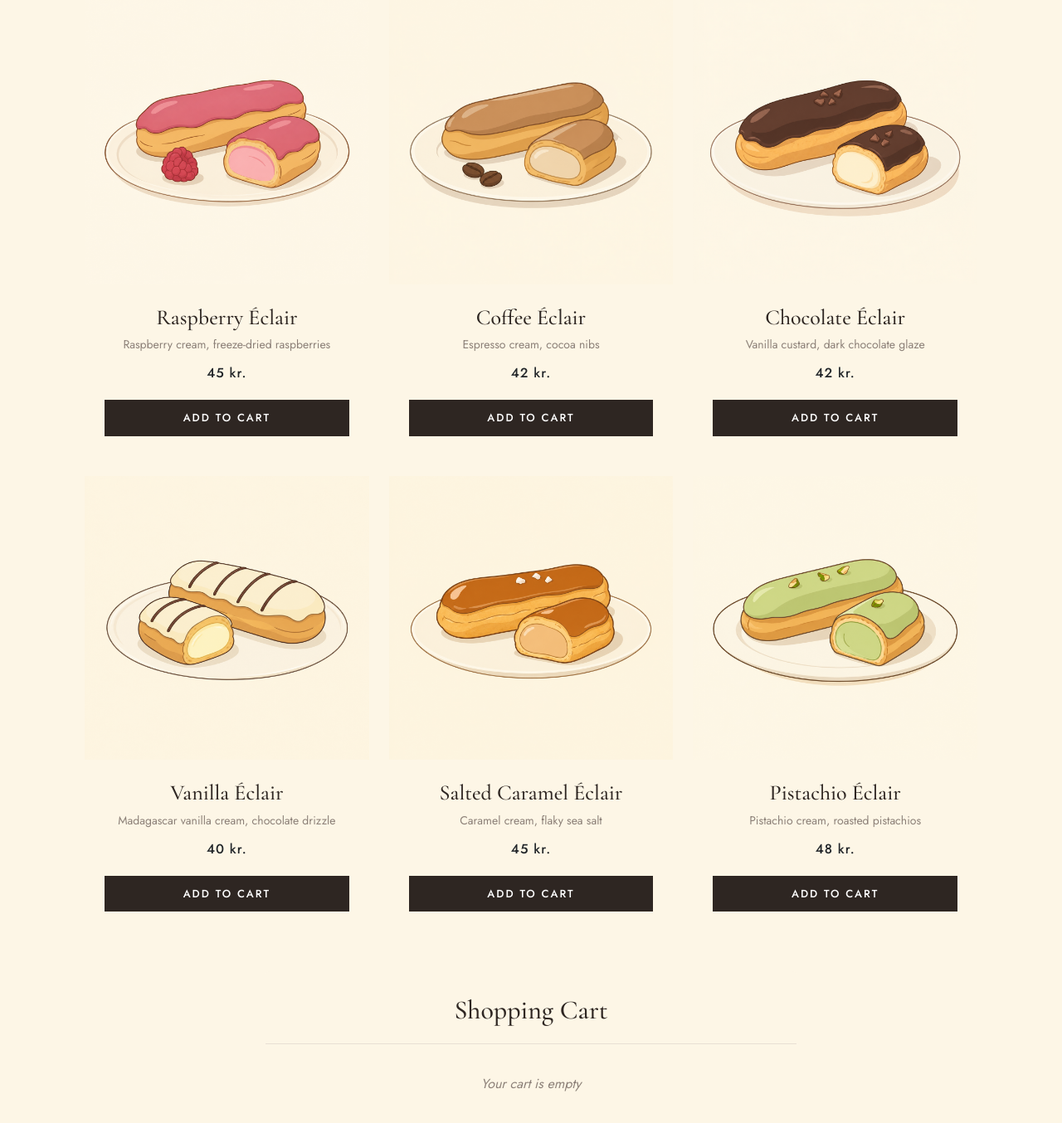
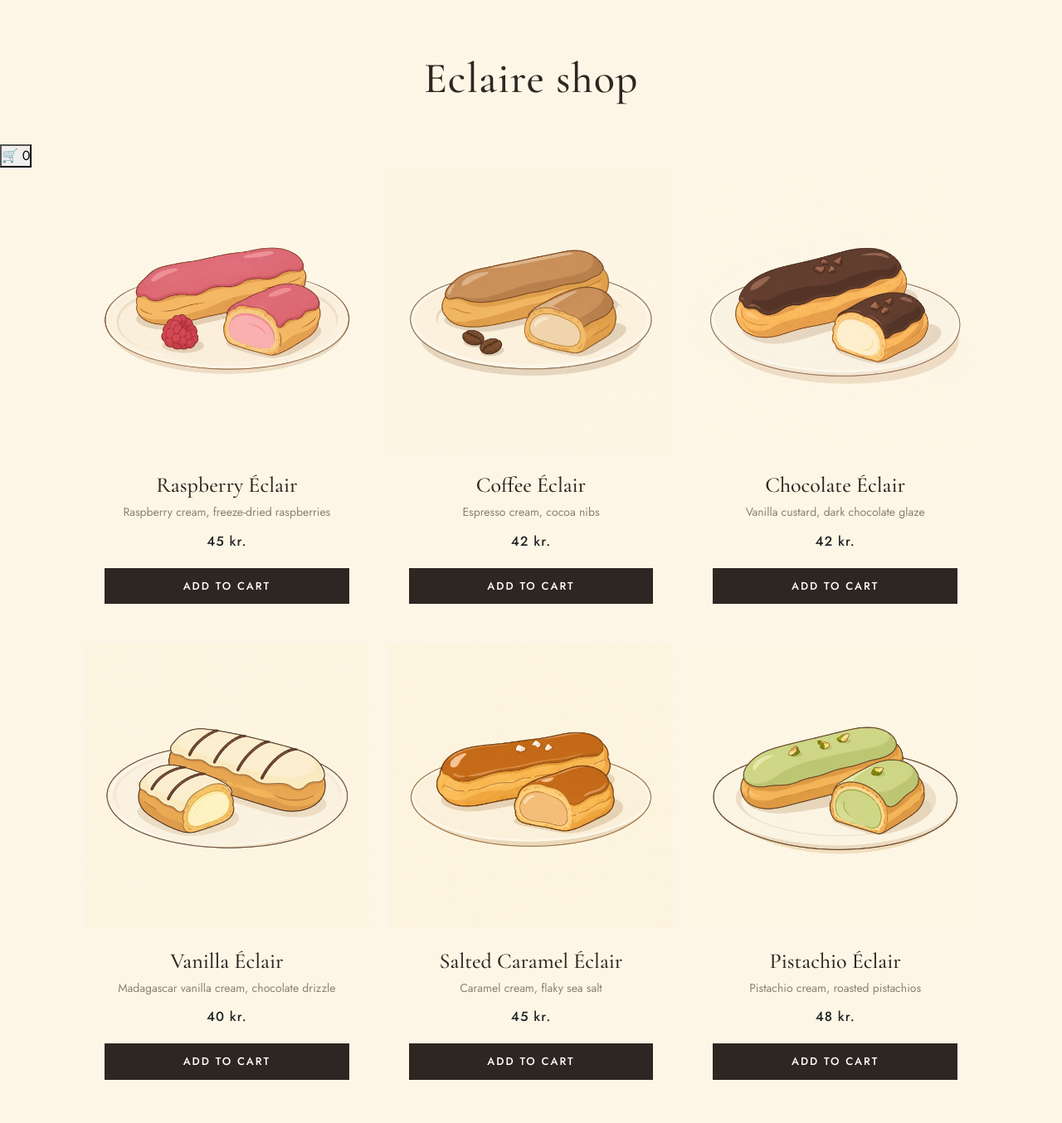
Before and after one commit to katerynamois/redux-cake-cart, a React (Create React App) app: page / in a window 1280 px wide. Shown: the top 1354 px of the page at 83% size. Built offline with nearby package versions, Linux system fonts and the light colour scheme.

Commit message:
Replace heading and cart with Navbar in App.js

```diff
--- a/src/App.js
+++ b/src/App.js
@@ -1,14 +1,14 @@
 import React from 'react';
 import CakeList from './componets/CakeList';
-import Cart from './componets/Cart';
+import Navbar from './componets/Navbar';
 import './app.css';
 
 function App() {
   return (
     <div className="App">
+      <Navbar />
       <div className="container">
         <CakeList />
-        <Cart />
       </div>
     </div>
   );
--- a/src/app.css
+++ b/src/app.css
@@ -50,6 +50,8 @@ h2 {
   font-size: 32px;
   font-weight: 500;
 }
+
+
 
 /* Product cards */
 .card {
```
